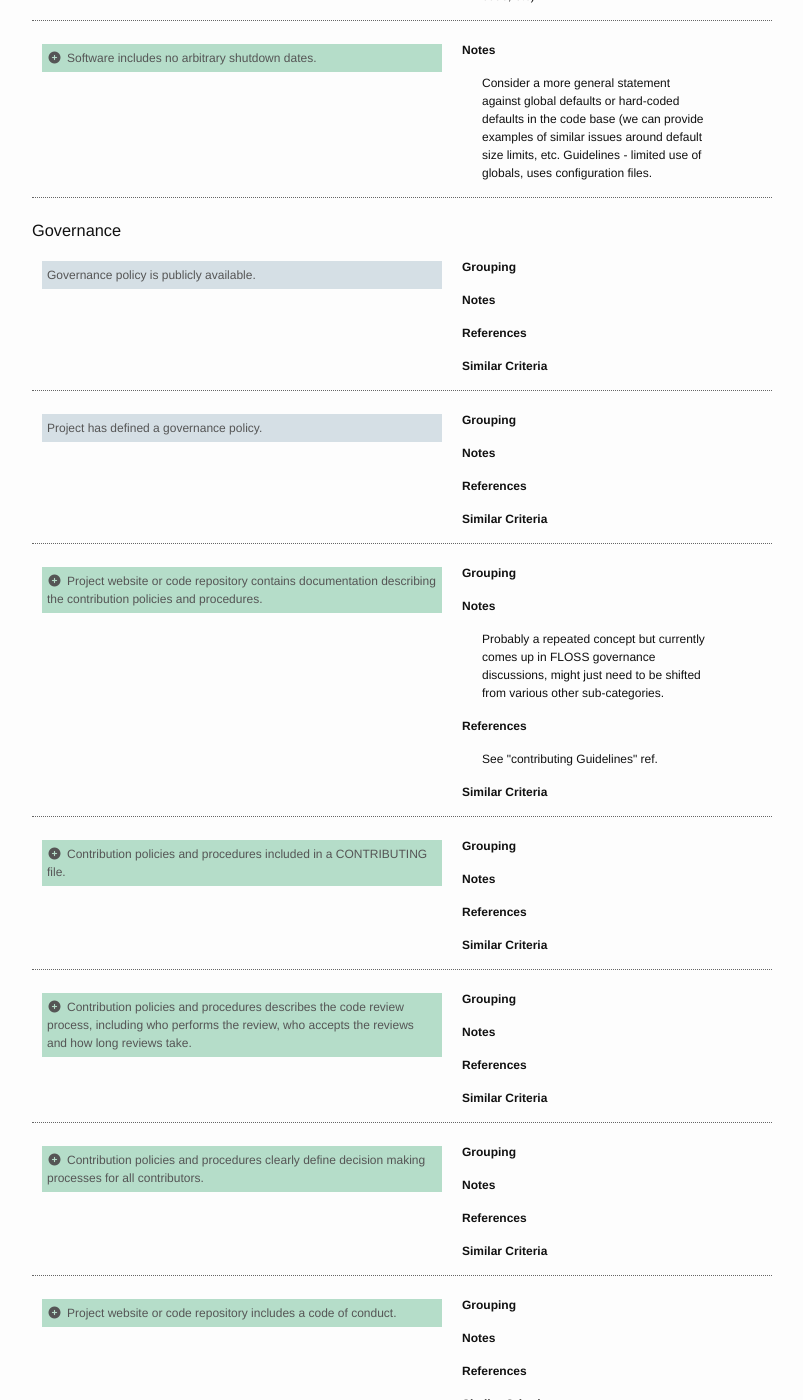
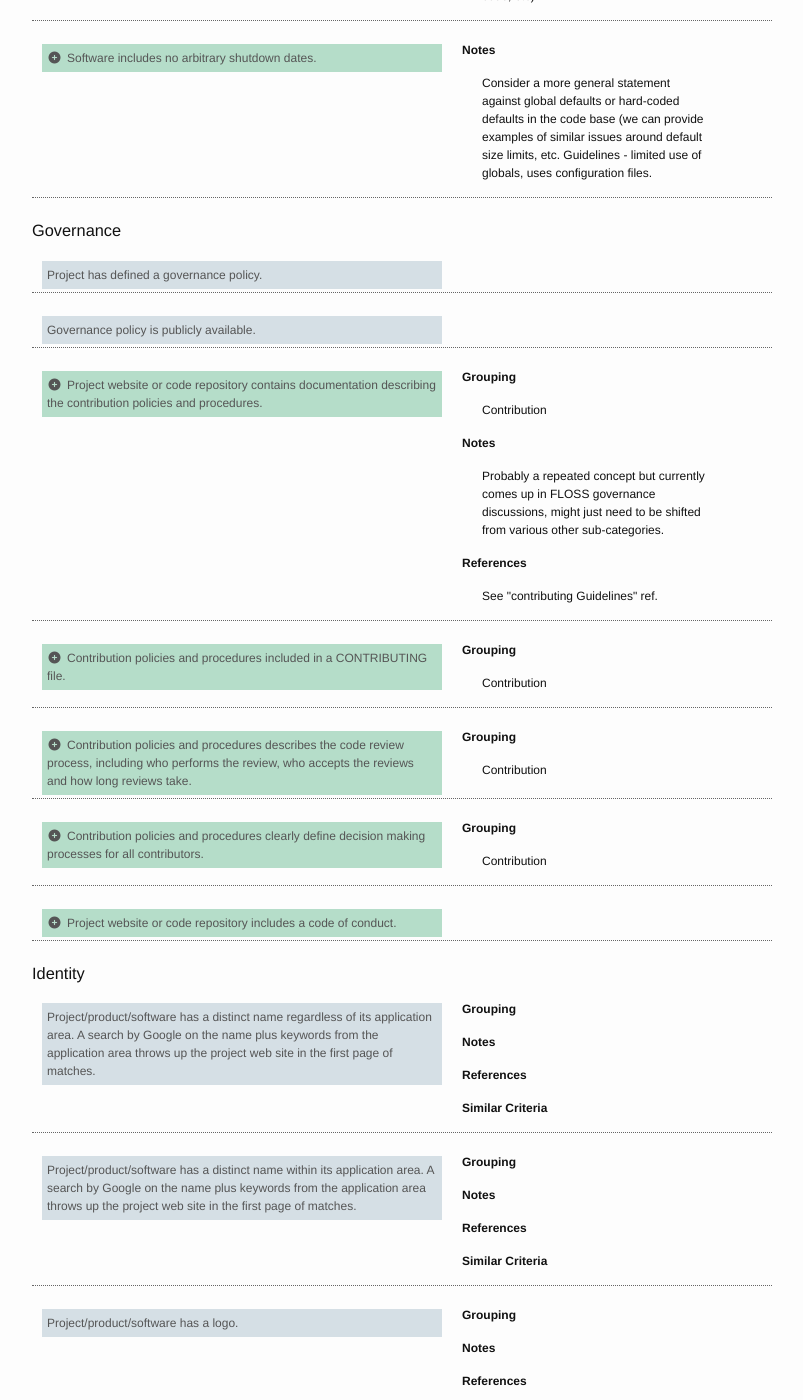
Before and after one commit to roomthily/technology-evaluation-research, a Jekyll site: the page built from guidelines/draft/index.md, in a window 1280 px wide and 1400 px high, scrolled down 12324 px. Shown: the whole window, without its empty margins (238-1041 px from the left). Built offline with Jekyll 4.4.1, drawn with Linux system fonts in a browser that asks for light colours; nearby versions of some CDN libraries; a script that is not in the unit is left out.

Commit message:
updates for governance

```diff
--- a/guidelines/draft/index.md
+++ b/guidelines/draft/index.md
@@ -951,32 +951,16 @@
     <div class="criteria">
         <div class="criterion">
             <div class="revisions">
+                <p class="original">Project has defined a governance policy.</p>
+            </div>
+            <div class="metadata">
+            </div>
+        </div>
+        <div class="criterion">
+            <div class="revisions">
                 <p class="original">Governance policy is publicly available.</p>
             </div>
             <div class="metadata">
-                <h4>Grouping</h4>
-                <p></p>
-                <h4>Notes</h4>
-                <p></p>
-                <h4>References</h4>
-                <p><a href="#"></a></p>
-                <h4>Similar Criteria</h4>
-                <p><a href="#"></a></p>
-            </div>
-        </div>
-        <div class="criterion">
-            <div class="revisions">
-                <p class="original">Project has defined a governance policy.</p>
-            </div>
-            <div class="metadata">
-                <h4>Grouping</h4>
-                <p></p>
-                <h4>Notes</h4>
-                <p></p>
-                <h4>References</h4>
-                <p><a href="#"></a></p>
-                <h4>Similar Criteria</h4>
-                <p><a href="#"></a></p>
             </div>
         </div>
 
@@ -987,13 +971,11 @@
             </div>
             <div class="metadata">
                 <h4>Grouping</h4>
-                <p></p>
+                <p>Contribution</p>
                 <h4>Notes</h4>
                 <p>Probably a repeated concept but currently comes up in FLOSS governance discussions, might just need to be shifted from various other sub-categories.</p>
                 <h4>References</h4>
                 <p><a href="#"></a>See "contributing Guidelines" ref.</p>
-                <h4>Similar Criteria</h4>
-                <p><a href="#"></a></p>
             </div>
         </div>
         <div class="criterion">
@@ -1002,13 +984,7 @@
             </div>
             <div class="metadata">
                 <h4>Grouping</h4>
-                <p></p>
-                <h4>Notes</h4>
-                <p></p>
-                <h4>References</h4>
-                <p><a href="#"></a></p>
-                <h4>Similar Criteria</h4>
-                <p><a href="#"></a></p>
+                <p>Contribution</p>
             </div>
         </div>
         <div class="criterion">
@@ -1017,13 +993,7 @@
             </div>
             <div class="metadata">
                 <h4>Grouping</h4>
-                <p></p>
-                <h4>Notes</h4>
-                <p></p>
-                <h4>References</h4>
-                <p><a href="#"></a></p>
-                <h4>Similar Criteria</h4>
-                <p><a href="#"></a></p>
+                <p>Contribution</p>
             </div>
         </div>
         <div class="criterion">
@@ -1032,13 +1002,7 @@
             </div>
             <div class="metadata">
                 <h4>Grouping</h4>
-                <p></p>
-                <h4>Notes</h4>
-                <p></p>
-                <h4>References</h4>
-                <p><a href="#"></a></p>
-                <h4>Similar Criteria</h4>
-                <p><a href="#"></a></p>
+                <p>Contribution</p>
             </div>
         </div>
         <div class="criterion">
@@ -1046,14 +1010,6 @@
                 <p class="revision added"><i class="fa fa-plus-circle fa-fw"></i>Project website or code repository includes a code of conduct.</p>
             </div>
             <div class="metadata">
-                <h4>Grouping</h4>
-                <p></p>
-                <h4>Notes</h4>
-                <p></p>
-                <h4>References</h4>
-                <p><a href="#"></a></p>
-                <h4>Similar Criteria</h4>
-                <p><a href="#"></a></p>
             </div>
         </div>
 
```
